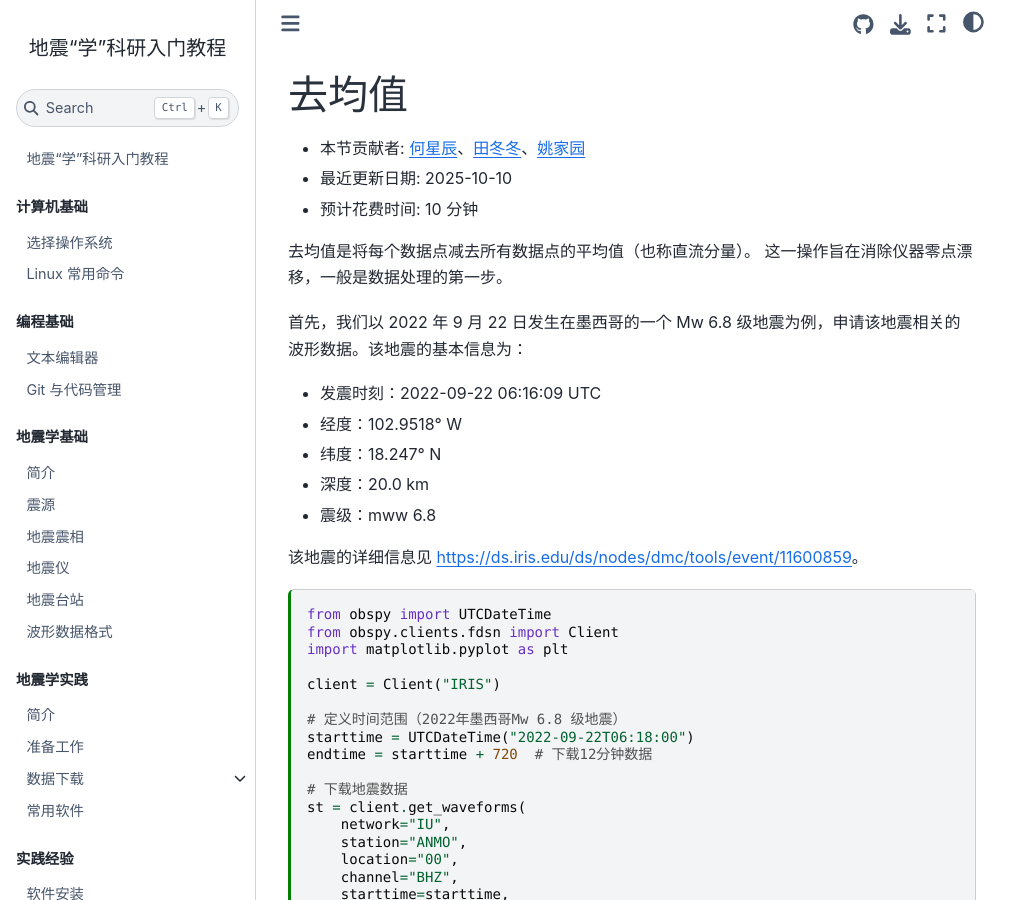
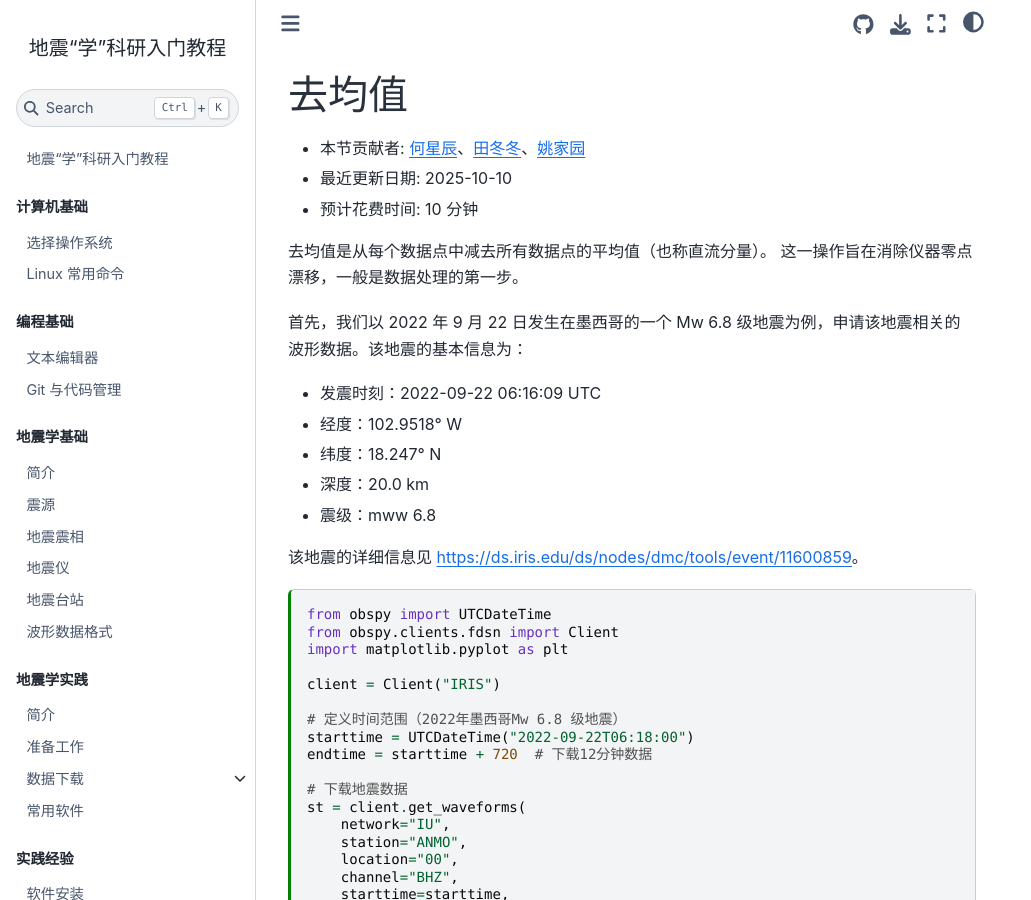
Before and after one commit to seismo-learn/seismology101, a Jupyter Book: the page built from source/exercises/demean.md, in a window 1280 px wide and 900 px high. Shown: the whole window, without its empty margins (0-1031 px from the left). Built offline with Jupyter Book 1.0.4 settings and Sphinx 7.4.7 and the Sphinx Book theme 1.1.4, drawn with Linux system fonts in a browser that asks for light colours; pages that are not in the unit, such as notebooks, are missing from menus.

Commit message:
Update source/exercises/demean.md
Co-authored-by: Dongdong Tian <seisman.info@gmail.com>

```diff
--- a/source/exercises/demean.md
+++ b/source/exercises/demean.md
@@ -18,7 +18,7 @@ kernelspec:
 - 最近更新日期: 2025-10-10
 - 预计花费时间: 10 分钟
 
-去均值是将每个数据点减去所有数据点的平均值（也称直流分量）。
+去均值是从每个数据点中减去所有数据点的平均值（也称直流分量）。
 这一操作旨在消除仪器零点漂移，一般是数据处理的第一步。
 
 首先，我们以 2022 年 9 月 22 日发生在墨西哥的一个 Mw 6.8 级地震为例，申请该地震相关的
```
